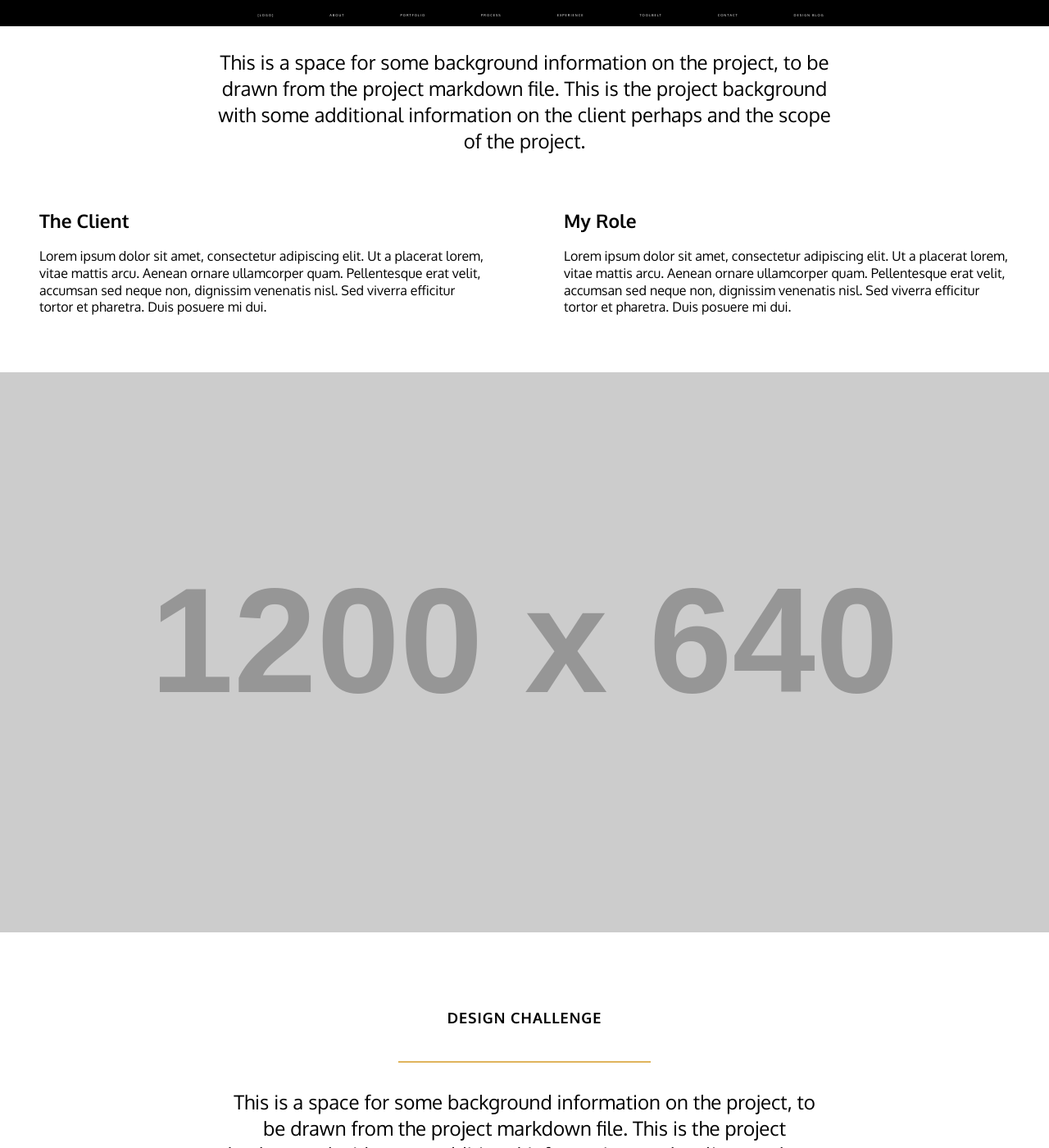
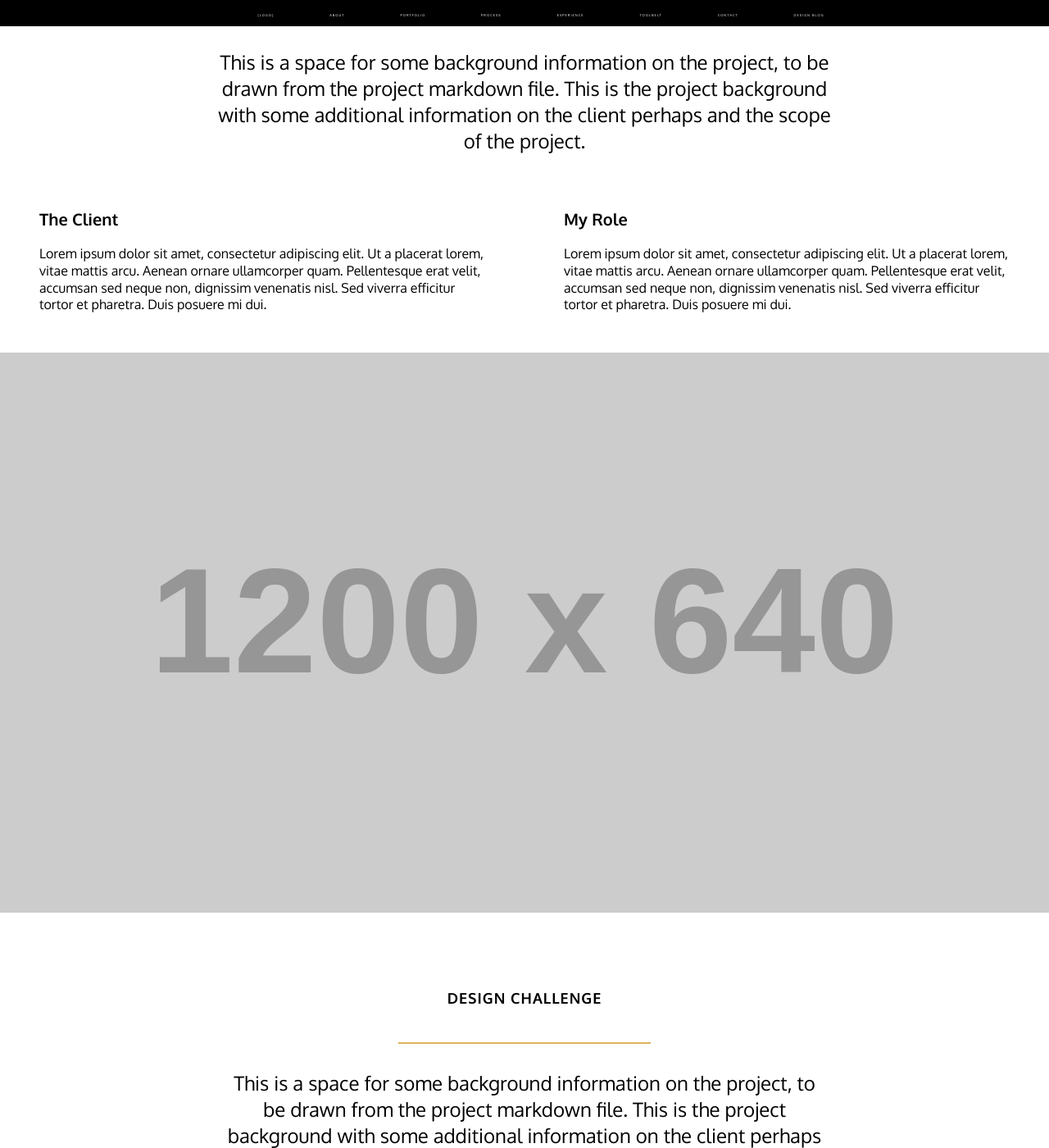
Before and after one commit to vivkay/portfolio-new, a Jekyll site: the page built from project1.html, in a window 1280 px wide and 1400 px high, scrolled down 979 px. Shown: the whole window at 82% size. Built offline with Jekyll 4.4.1, drawn with Linux system fonts in a browser that asks for light colours; Markdown is read by kramdown in place of the engine named in the settings; some of the changed text lies outside the part shown.

Commit message:
updates case study .html

```diff
--- a/_layouts/case-study.html
+++ b/_layouts/case-study.html
@@ -12,13 +12,13 @@
 <p class="body-ctr">This is a space for some background information on the project, to be drawn from the project markdown file. This is the project background with some additional information on the client perhaps and the scope of the project.</p>
 
 <div class="grid">
-    <div class="unit unit-xs-1 unit-s-1 unit-m-1-2 unit-l-1-2 island-2">
-        <h3>The Client</h3>
-        <p class="2-column">Lorem ipsum dolor sit amet, consectetur adipiscing elit. Ut a placerat lorem, vitae mattis arcu. Aenean ornare ullamcorper quam. Pellentesque erat velit, accumsan sed neque non, dignissim venenatis nisl. Sed viverra efficitur tortor et pharetra. Duis posuere mi dui.</p>
+    <div class="unit unit-xs-1 unit-s-1 unit-m-1 unit-l-1-2 island-2">
+        <h3 class="header-flex">The Client</h3>
+        <p class="col-flex">Lorem ipsum dolor sit amet, consectetur adipiscing elit. Ut a placerat lorem, vitae mattis arcu. Aenean ornare ullamcorper quam. Pellentesque erat velit, accumsan sed neque non, dignissim venenatis nisl. Sed viverra efficitur tortor et pharetra. Duis posuere mi dui.</p>
     </div>
-    <div class="unit unit-xs-1 unit-s-1 unit-m-1-2 unit-l-1-2 island-2">
-        <h3>My Role</h3>
-        <p class="2-column">Lorem ipsum dolor sit amet, consectetur adipiscing elit. Ut a placerat lorem, vitae mattis arcu. Aenean ornare ullamcorper quam. Pellentesque erat velit, accumsan sed neque non, dignissim venenatis nisl. Sed viverra efficitur tortor et pharetra. Duis posuere mi dui.</p>
+    <div class="unit unit-xs-1 unit-s-1 unit-m-1 unit-l-1-2 island-2">
+        <h3 class="header-flex">My Role</h3>
+        <p class="col-flex">Lorem ipsum dolor sit amet, consectetur adipiscing elit. Ut a placerat lorem, vitae mattis arcu. Aenean ornare ullamcorper quam. Pellentesque erat velit, accumsan sed neque non, dignissim venenatis nisl. Sed viverra efficitur tortor et pharetra. Duis posuere mi dui.</p>
     </div>
 
     <img class="w100" src="http://placehold.it/1200x640" alt="" class="centered">
@@ -35,7 +35,8 @@
         <img class="w100" src="http://placehold.it/480x480" alt="">
     </div>
         <div class="unit unit-xs-1 unit-s-1 unit-m-1-2 unit-l-1-2">
-        <img class="w100" src="http://placehold.it/480x480" alt="">
+        <h2 class="headline">Workflow</h2>
+        <p class="body-flex">This is a space for some background information on the project, to be drawn from the project markdown file. This is the project background with some additional information on the client perhaps and the scope of the project.</p>
     </div>
 </div>
 
--- a/css/main.css
+++ b/css/main.css
@@ -265,6 +265,13 @@
     display: inline-block;
 }
 
+.headline {
+    font-weight: bold;
+    text-align: left;
+    font-size: 1.125rem;
+    letter-spacing: 1px;
+}
+
 .section-header {
     border-bottom: 2px solid #dfb45c;
     text-align: center;
@@ -480,6 +487,18 @@
 .w100 {
     width: 100%;
 }
+
+.header-flex {
+    font-size: 1.25rem;
+    text-align: center;
+}
+
+.col-flex {
+    font-size: 1rem;
+    text-align: center;
+    margin-bottom: 0;
+}
+
 
 @media only screen and (min-width: 25em) {
 
@@ -740,4 +759,12 @@
         font-weight: lighter;
     }
 
+    .header-flex {
+        text-align: left;
 }
+
+    .col-flex {
+        text-align: left;
+    }
+
+}
```
